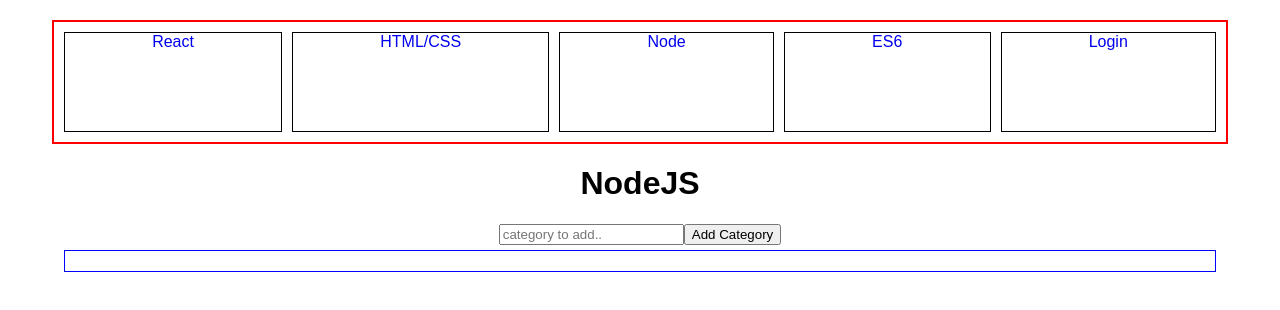
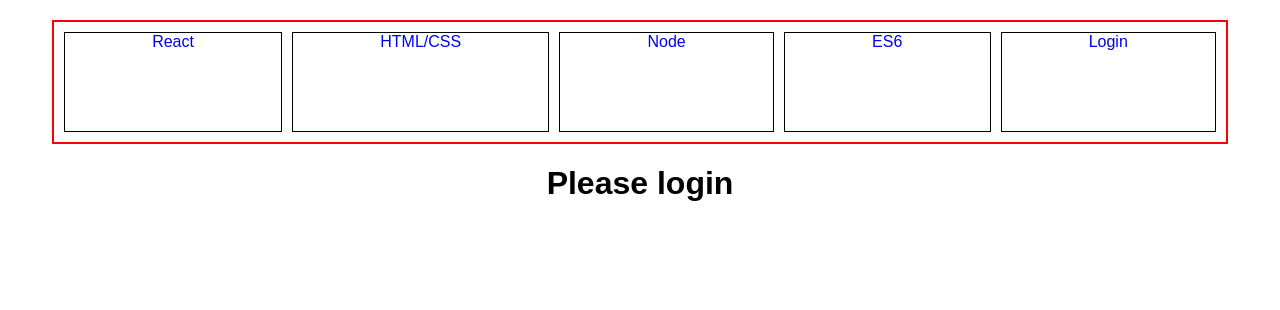
Before and after one commit to HuangStanley050/bookMarks, a React (Create React App) app: page /node in a window 1280 px wide. Shown: the top 310 px of the page. Built offline with nearby package versions, Linux system fonts and the light colour scheme.

Commit message:
needs to login before you can view section content

```diff
--- a/src/containers/es6/es6.js
+++ b/src/containers/es6/es6.js
@@ -34,8 +34,10 @@
 
 
     render() {
-        return (
-            <div>
+        let content = <h1>Please login</h1>;
+        if (this.props.auth) {
+            content = (
+                <div>
 
              <h1>ES6 Section</h1>
              <input onChange={this.handleInput} value={this.state.input} type="text" placeholder="category to add.."/>
@@ -48,12 +50,17 @@
 
             </div>
             </div>
-        );
+            )
+        }
+        return content;
+
+
     }
 }
 const mapStateToProps = state => {
     return {
-        categories: state.book.es6_category
+        categories: state.book.es6_category,
+        auth: state.auth.token
     };
 };
 
--- a/src/containers/node/node.js
+++ b/src/containers/node/node.js
@@ -20,8 +20,10 @@
     }
 
     render() {
-        return (
-            <div>
+        let content = <h1>Please login</h1>;
+        if (this.props.auth) {
+            content = (
+                <div>
             <h1>NodeJS</h1>
             <input onChange={this.handleInput} value={this.state.input} type="text" placeholder="category to add.."/>
             <button onClick={()=>this.addCategory()}>Add Category</button>
@@ -31,13 +33,18 @@
              })}
             </div>
             </div>
-        );
+            );
+        }
+        return content;
+
+
     }
 }
 
 const mapStateToProps = state => {
     return {
-        categories: state.book.node_category
+        categories: state.book.node_category,
+        auth: state.auth.token
     };
 };
 
--- a/src/containers/react/react.js
+++ b/src/containers/react/react.js
@@ -23,8 +23,10 @@
 
 
     render() {
-        return (
-            <div>
+        let content = <h1>Please login</h1>;
+        if (this.props.auth) {
+            content = (
+                <div>
             <h1>React Section</h1>
             <input onChange={this.handleInput} value={this.state.input} type="text" placeholder="category to add.."/>
             <button onClick={()=>this.addCategory()}>Add Category</button>
@@ -34,13 +36,17 @@
              })}
             </div>
             </div>
-        );
+            );
+        }
+
+        return content;
     }
 }
 
 const mapStateToProps = state => {
     return {
-        categories: state.book.react_category
+        categories: state.book.react_category,
+        auth: state.auth.token
     };
 };
 
--- a/src/containers/style/style.js
+++ b/src/containers/style/style.js
@@ -20,8 +20,10 @@
     }
 
     render() {
-        return (
-            <div>
+        let content = <h1>Please login</h1>;
+        if (this.props.auth) {
+            content = (
+                <div>
             <h1>HTML/CSS</h1>
             <input onChange={this.handleInput} value={this.state.input} type="text" placeholder="category to add.."/>
             <button onClick={()=>this.addCategory()}>Add Category</button>
@@ -31,13 +33,18 @@
              })}
             </div>
             </div>
-        );
+            )
+        }
+        return content;
+
+
     }
 }
 
 const mapStateToProps = state => {
     return {
-        categories: state.book.style_category
+        categories: state.book.style_category,
+        auth: state.auth.token
     };
 };
 
```
